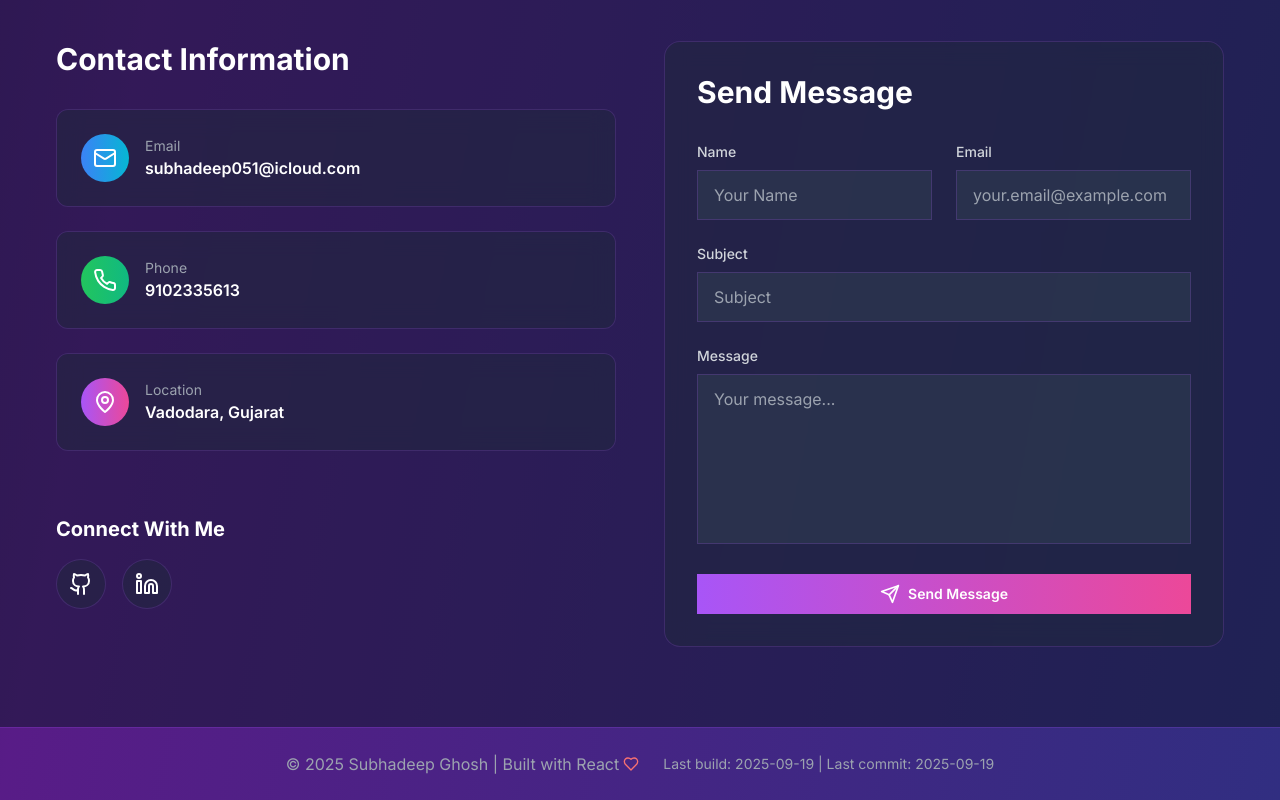
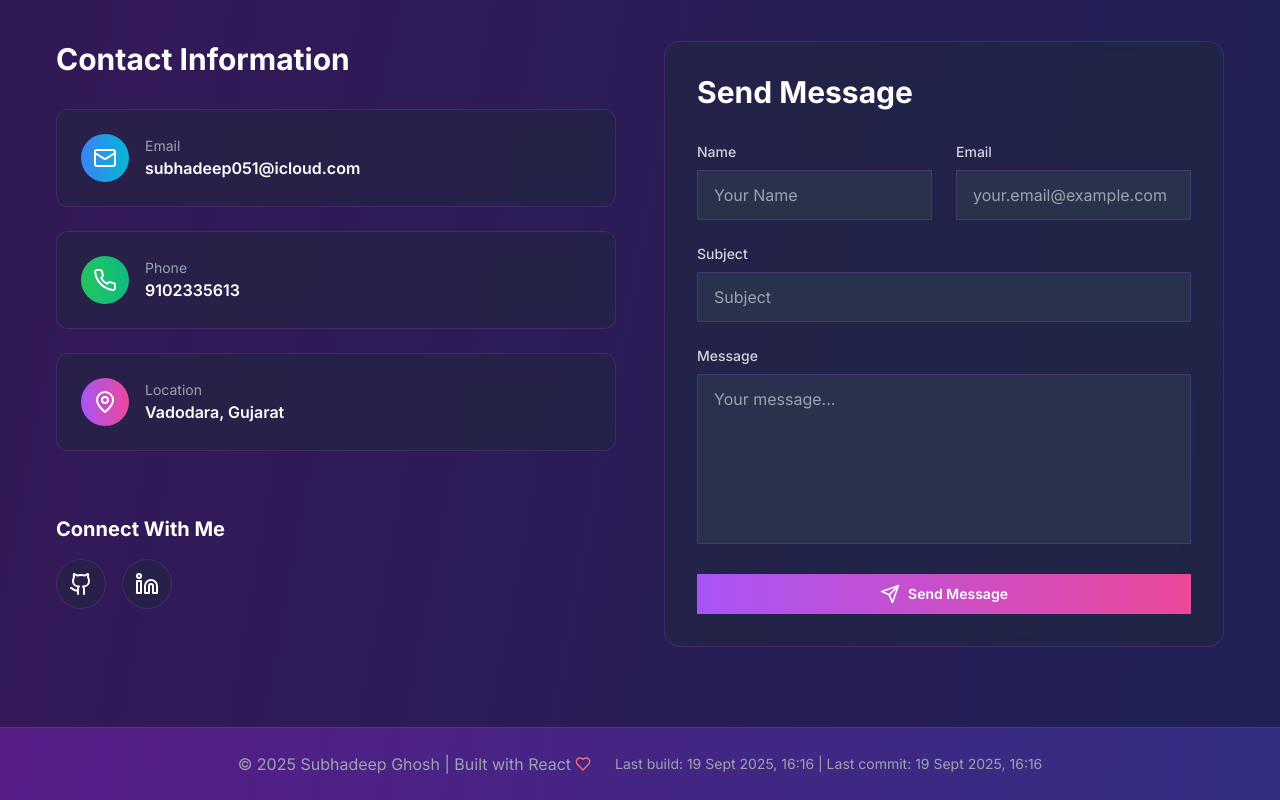
Before and after one commit to Subhadeep-GIT/portfolio, a React (Vite) app: page / in a window 1280 px wide. Shown: the part 6061-6861 px from the top of the page. Built offline with nearby package versions, Linux system fonts and the light colour scheme.

Commit message:
Last Build and Commit log for Footer

```diff
--- a/next.config.js
+++ b/next.config.js
@@ -2,7 +2,7 @@ const { execSync } = require('child_process');
 
 module.exports = {
   env: {
-    NEXT_PUBLIC_BUILD_DATE: new Date().toISOString().split('T')[0],
-    NEXT_PUBLIC_LAST_COMMIT: execSync('git log -1 --format=%cd --date=short').toString().trim(),
+    NEXT_PUBLIC_BUILD_DATE: new Date().toISOString(), // ISO string with date & time
+    NEXT_PUBLIC_LAST_COMMIT: execSync('git log -1 --format=%cd --date=iso').toString().trim(), // ISO format
   },
 };
--- a/src/components/Footer.jsx
+++ b/src/components/Footer.jsx
@@ -4,8 +4,13 @@ import { Heart } from 'lucide-react';
 
 const Footer = () => {
   const currentYear = new Date().getFullYear();
-  const buildDate = process.env.NEXT_PUBLIC_BUILD_DATE || new Date().toISOString().split('T')[0];
-  const lastCommit = process.env.NEXT_PUBLIC_LAST_COMMIT || buildDate;
+
+  const buildDate = new Date(process.env.NEXT_PUBLIC_BUILD_DATE || new Date());
+  const lastCommit = new Date(process.env.NEXT_PUBLIC_LAST_COMMIT || buildDate);
+
+  // Format date & time nicely
+  const formatDateTime = (date) =>
+    date.toLocaleString('en-GB', { dateStyle: 'medium', timeStyle: 'short' });
 
   return (
     <footer className="py-6 px-4 border-t border-purple-500/20">
@@ -25,7 +30,7 @@ const Footer = () => {
           </p>
 
           <p className="text-gray-400 text-xs sm:text-sm">
-            Last build: {buildDate} | Last commit: {lastCommit}
+            Last build: {formatDateTime(buildDate)} | Last commit: {formatDateTime(lastCommit)}
           </p>
         </motion.div>
       </div>
```
